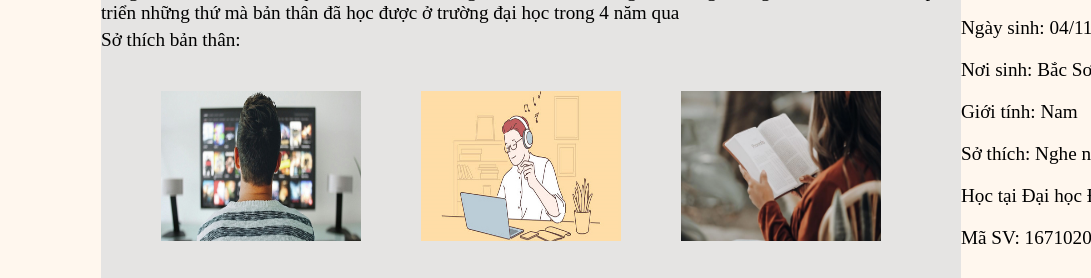
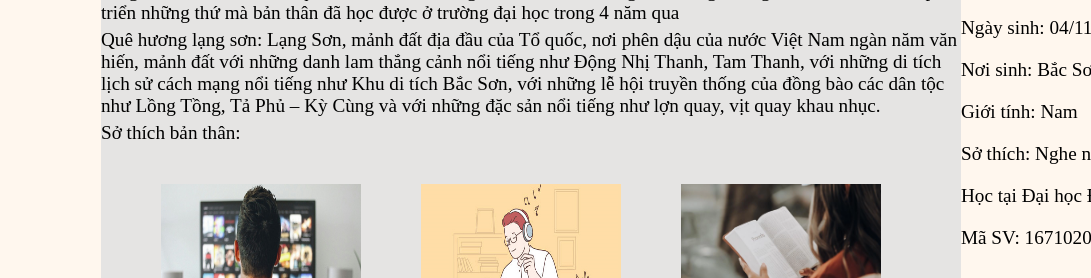
Before and after one commit to phankhai04112004/phannkhaii, a plain HTML site: page index.html in a window 1280 px wide. Shown: the part 420-698 px from the top of the page, 189-1280 px from the left. Drawn offline with Linux system fonts and the light colour scheme.

Commit message:
Update index.html

```diff
--- a/index.html
+++ b/index.html
@@ -35,7 +35,8 @@
             <p class="content-myself-list">Là một người đam mê công nghệ thông tin từ bé, tôi đã mang theo đam mê lên Hà Nội học tập tại Trường Đại học Đại Nam, mang theo niềm mơ ước để trở thành lập trình viên để thực hiện ước mơ của chính bản thân</p>
             <p class="content-myself-list">Khái quát ngành học: Hiện nay, ngành công nghệ thông tin là một trong những ngành học được chú trọng trong hệ thống đào tạo của trường Đại học Công nghệ thông tin cũng như các trường Đại học khác có đào tạo ngành học này. Nó được xem là ngành đào tạo mũi nhọn hướng đến sự phát triển của công nghệ và khoa học kỹ thuật trong thời đại số hóa ngày nay. Công nghệ thông tin là một ngành học được đào tạo để sử dụng máy tính và các phần mềm máy tính để phân phối và xử lý các dữ liệu thông tin, đồng thời dùng để trao đổi, lưu trữ và chuyển đổi các dữ liệu thông tin dưới nhiều hình thức khác nhau.</p>
             <p class="content-myself-list">Định hướng tương lai: Sau khi học tập và tìm hiểu về ngành công nghệ thông tin từ trường Đại học Đại Nam cũng như các tài liệu liên quan, sau khi ra trường tôi tìm đến với công việc đúng với ngành mình đã học để phát triển những thứ mà bản thân đã học được ở trường đại học trong 4 năm qua</p>
-            <p class="content-myself-list">Sở thích bản thân: </p>
+            <p class="content-myself-list">Quê hương lạng sơn: Lạng Sơn, mảnh đất địa đầu của Tổ quốc, nơi phên dậu của nước Việt Nam ngàn năm văn hiến, mảnh đất với những danh lam thắng cảnh nổi tiếng như Động Nhị Thanh, Tam Thanh, với những di tích lịch sử cách mạng nổi tiếng như Khu di tích Bắc Sơn, với những lễ hội truyền thống của đồng bào các dân tộc như Lồng Tồng, Tả Phủ – Kỳ Cùng và với những đặc sản nổi tiếng như lợn quay, vịt quay khau nhục.</p>
+               <p class="content-myself-list">Sở thích bản thân: </p>
             <div class="hobby-list">
                 <img src="./hobby1.jpg" alt="" class="hobby-img">
                 <img src="./hobby2.jpg" alt="" class="hobby-img">
```
